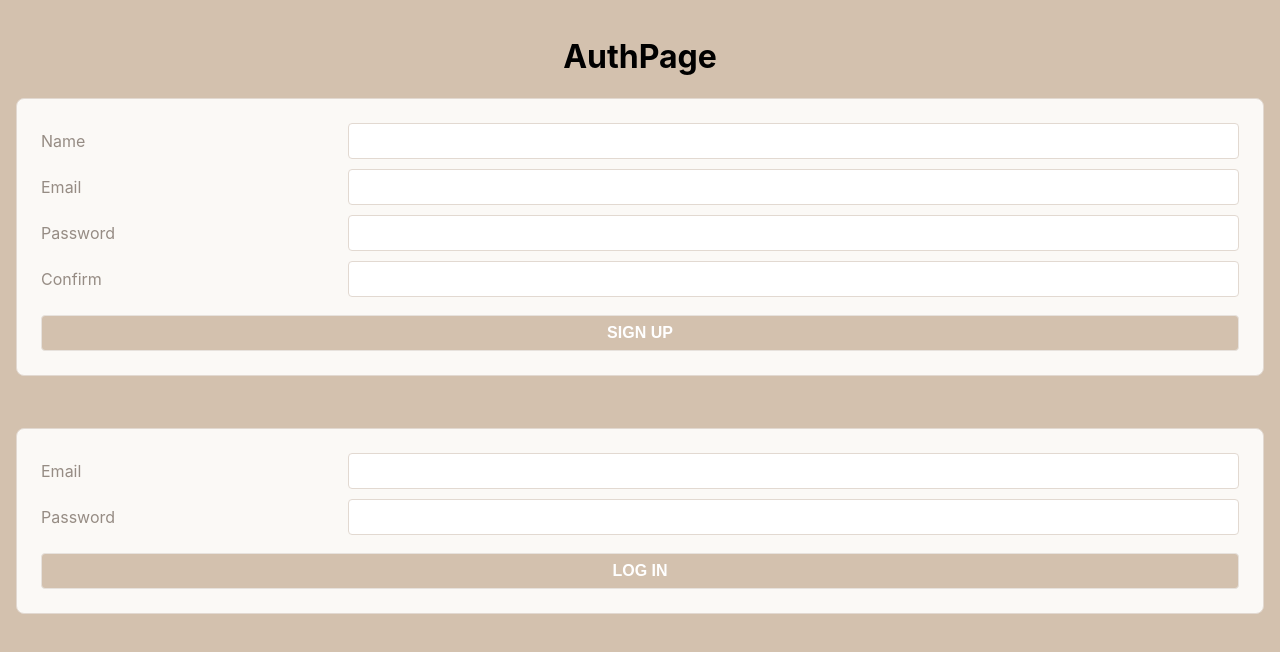
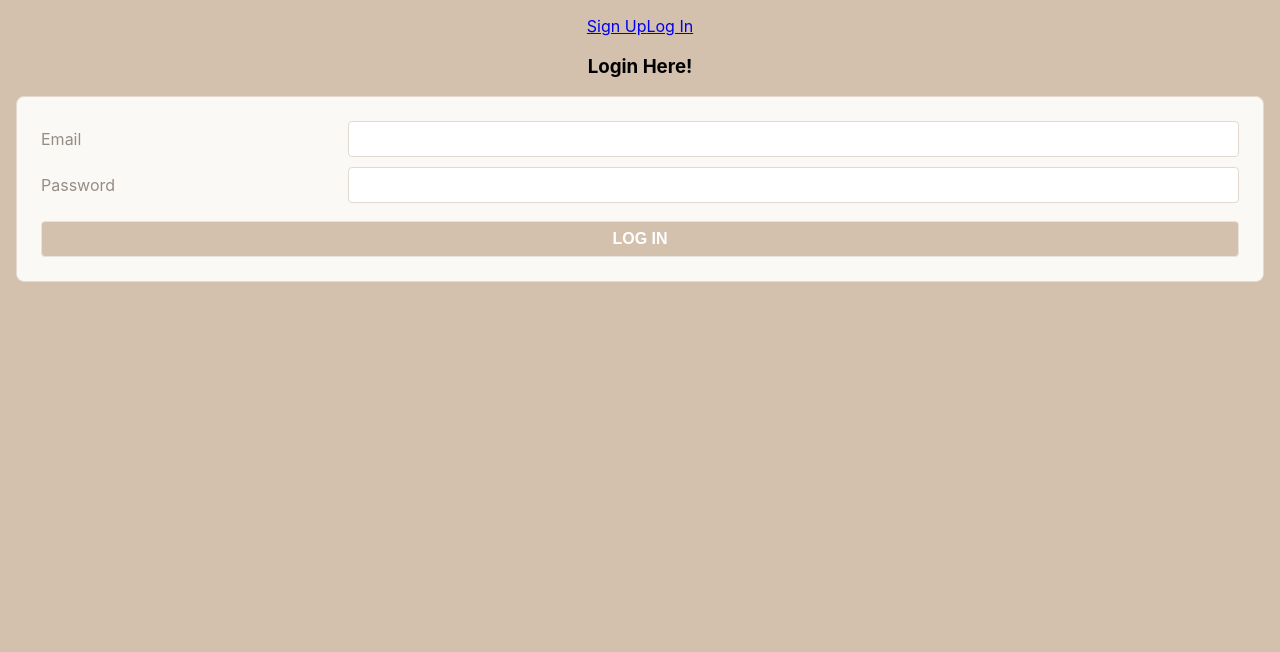
Before and after one commit to ssjkhan/GA-project-3, a React (Create React App) app: page /login in a window 1280 px wide. Shown: the top 652 px of the page. Built offline with nearby package versions, Linux system fonts and the light colour scheme.

Commit message:
re-routing done

```diff
--- a/src/components/NavBar/NavBar.jsx
+++ b/src/components/NavBar/NavBar.jsx
@@ -10,6 +10,8 @@ export default function NavBar({ user, setUser }) {
 
   return (
     <nav>
+      <Link to="/">Home</Link>
+      &nbsp; | &nbsp;
       <Link to="/gallery">Art Gallery</Link>
       &nbsp; | &nbsp;
       <Link to="/collections">My Collections</Link>
--- a/src/components/SignUpForm/SignUpForm.jsx
+++ b/src/components/SignUpForm/SignUpForm.jsx
@@ -18,11 +18,9 @@ export default class SignUpForm extends Component {
       delete formData.error;
       delete formData.confirm;
 
-      console.log(formData)
-      const user = await signUp(formData)
-      console.log(user)
-    } catch(error) {
-      console.log(error)
+      const user = await signUp(formData);
+    } catch (error) {
+      console.log(error);
       this.setState({ error: "Sign Up Failed - Try Again" });
     }
   };
--- a/src/pages/App/App.jsx
+++ b/src/pages/App/App.jsx
@@ -5,6 +5,8 @@ import AuthPage from "../AuthPage/AuthPage";
 import NavBar from "../../components/NavBar/NavBar";
 import "./App.css";
 import GalleryPage from "../GalleryPage/GalleryPage";
+import SignUpPage from "../SignUpPage/SignUpPage";
+import LoginPage from "../LoginPage/LoginPage";
 import MyCollectionsPage from "../MyCollectionsPage/MyCollectionsPage";
 
 function App() {
@@ -16,13 +18,23 @@ function App() {
           <>
             <NavBar user={user} setUser={setUser} />
             <Routes>
-              <Route path="/" element={<p>Logged In</p>} />
+              <Route path="/" element={<h2>Home Page</h2>} />
               <Route path="/gallery" element={<GalleryPage />} />
               <Route path="/collections" element={<MyCollectionsPage />} />
             </Routes>
           </>
         ) : (
-          <AuthPage setUser={setUser} />
+          <>
+            <AuthPage />
+            <Routes>
+              <Route path="/" element={<h2>Please Sign Up or Login</h2>} />
+              <Route
+                path="/signup"
+                element={<SignUpPage setUser={setUser} />}
+              />
+              <Route path="/login" element={<LoginPage setUser={setUser} />} />
+            </Routes>
+          </>
         )}
       </main>
     </>
--- a/src/pages/AuthPage/AuthPage.jsx
+++ b/src/pages/AuthPage/AuthPage.jsx
@@ -1,13 +1,13 @@
 import React from "react";
 import SignUpForm from "../../components/SignUpForm/SignUpForm";
-import LoginForm from "../../components/LoginForm/LoginForm"
+import LoginForm from "../../components/LoginForm/LoginForm";
+import { Link } from "react-router-dom";
 
-export default function AuthPage({ setUser }) {
+export default function AuthPage() {
   return (
-    <>
-      <h1>AuthPage</h1>
-      <SignUpForm setUser={setUser} />
-      <LoginForm setUser={setUser} />
-    </>
+    <nav>
+      <Link to="/signup">Sign Up</Link>
+      <Link to="/login">Log In</Link>
+    </nav>
   );
 }
--- a/src/pages/GalleryPage/GalleryPage.jsx
+++ b/src/pages/GalleryPage/GalleryPage.jsx
@@ -1,5 +1,9 @@
 import React from "react";
 
 export default function GalleryPage() {
-  return <div>Art Gallery</div>;
+  return (
+    <>
+      <div>Art Gallery</div>
+    </>
+  );
 }
--- /dev/null
+++ b/src/pages/LoginPage/LoginPage.jsx
@@ -0,0 +1,11 @@
+import React from "react";
+import LoginForm from "../../components/LoginForm/LoginForm";
+
+export default function LoginPage({ setUser }) {
+  return (
+    <>
+      <h3>Login Here!</h3>
+      <LoginForm setUser={setUser} />
+    </>
+  );
+}
--- /dev/null
+++ b/src/pages/SignUpPage/SignUpPage.jsx
@@ -0,0 +1,11 @@
+import React from "react";
+import SignUpForm from "../../components/SignUpForm/SignUpForm";
+
+export default function SingUpPage({ setUser }) {
+  return (
+    <>
+      <h3>Sign Up Here!</h3>
+      <SignUpForm setUser={setUser} />
+    </>
+  );
+}
```
